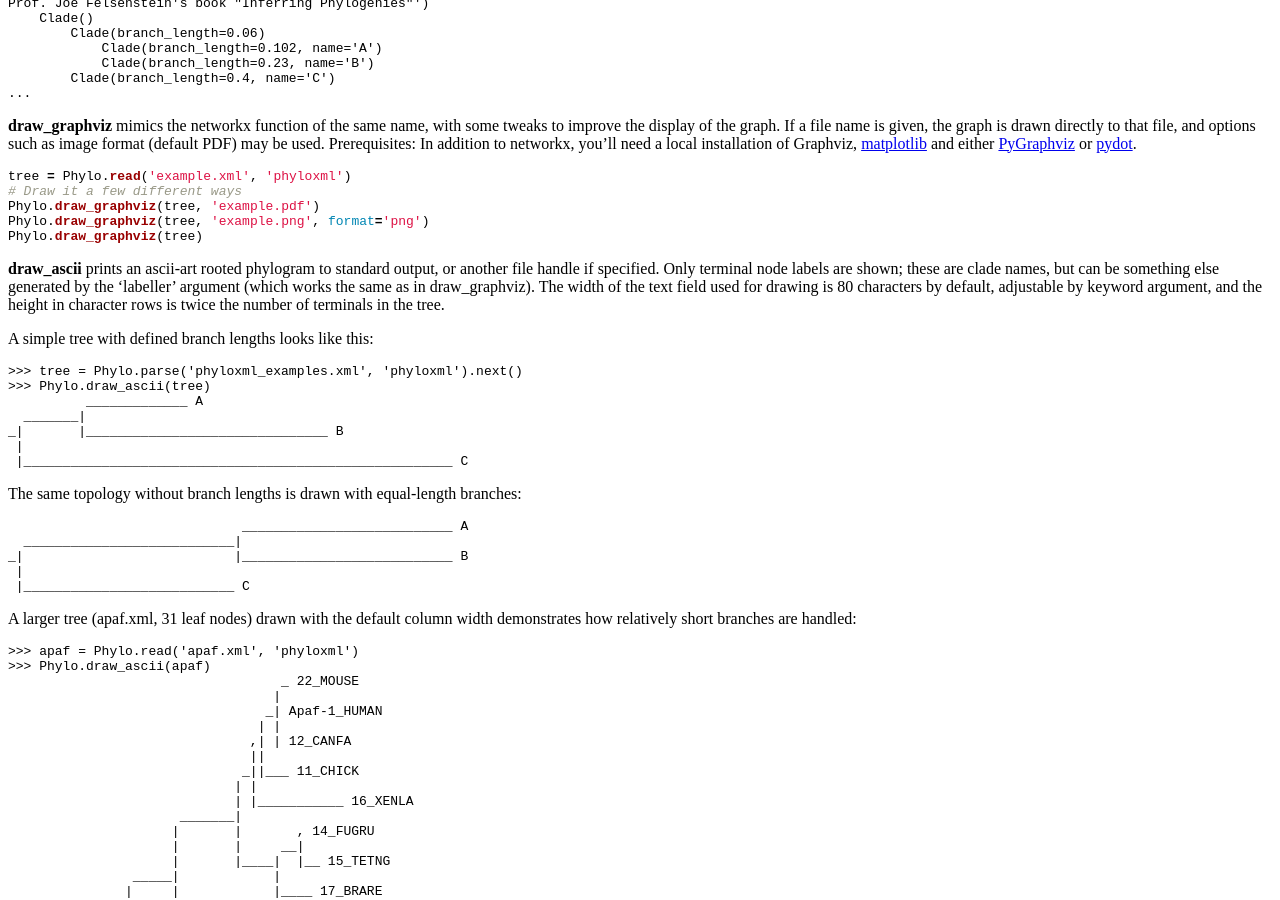
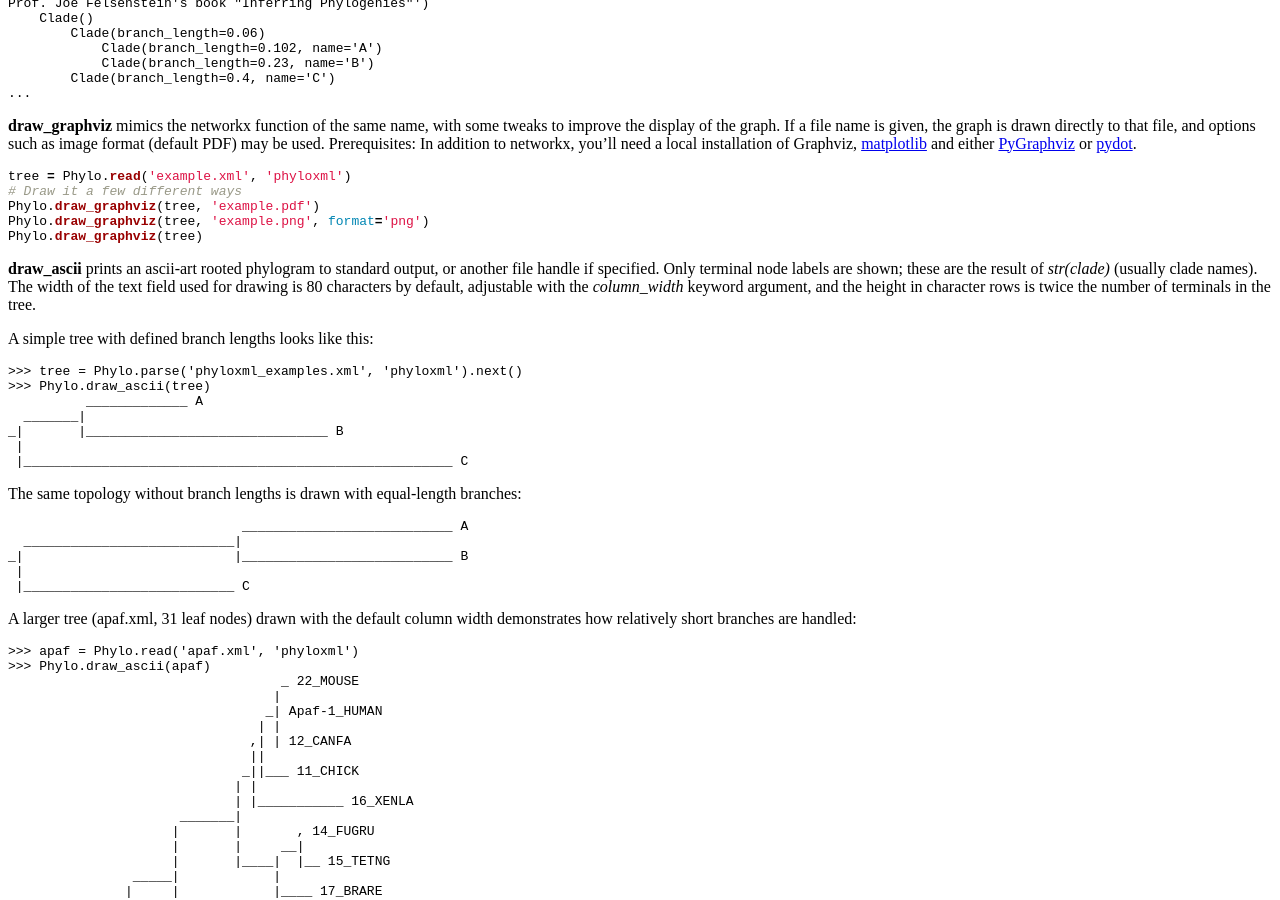
Before and after one commit to biopython/biopython.github.io, a Jekyll site: the page built from wiki/Phylo.md, in a window 1280 px wide and 900 px high, scrolled down 3067 px. Built offline with Jekyll 4.4.1, drawn with Linux system fonts in a browser that asks for light colours.

Commit message:
/* Displaying trees */ draw_ascii has no labeller argument

```diff
--- a/wiki/Phylo.md
+++ b/wiki/Phylo.md
@@ -289,11 +289,10 @@ Phylo.draw_graphviz(tree)
 
 **draw\_ascii** prints an ascii-art rooted phylogram to standard output,
 or another file handle if specified. Only terminal node labels are
-shown; these are clade names, but can be something else generated by the
-'labeller' argument (which works the same as in draw\_graphviz). The
+shown; these are the result of *str(clade)* (usually clade names). The
 width of the text field used for drawing is 80 characters by default,
-adjustable by keyword argument, and the height in character rows is
-twice the number of terminals in the tree.
+adjustable with the *column\_width* keyword argument, and the height in
+character rows is twice the number of terminals in the tree.
 
 A simple tree with defined branch lengths looks like this:
 
```
Also changed, not shown: 1 other file.
